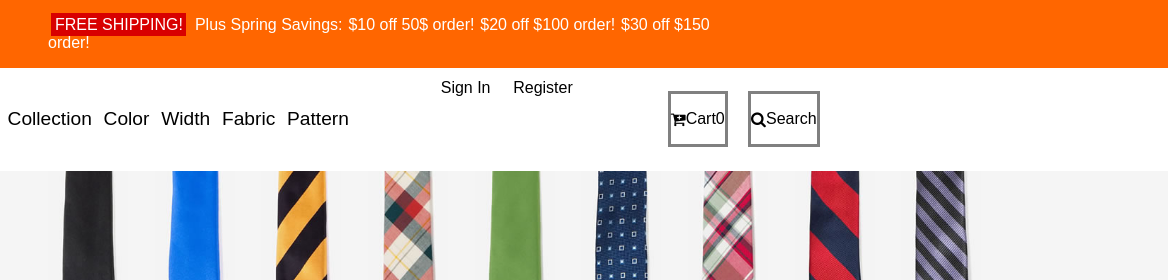
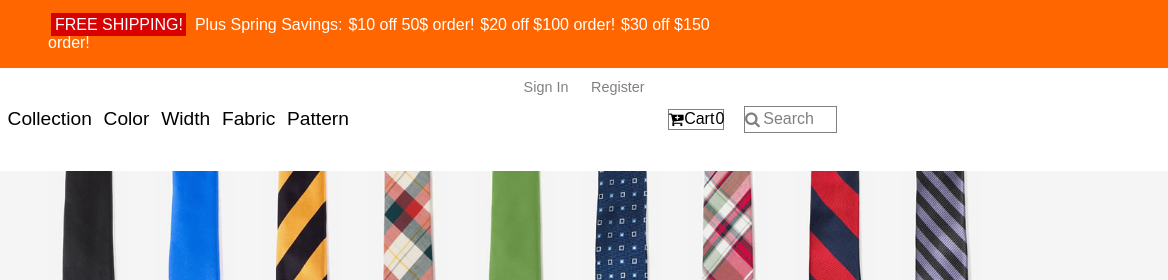
Before and after one commit to dukec85/04-mockup, a plain HTML site: page index.html in a window 1280 px wide. Shown: the top 280 px of the page, 112-1280 px from the left. Drawn offline with Linux system fonts and the light colour scheme.

Commit message:
revising

```diff
--- a/index.html
+++ b/index.html
@@ -1,11 +1,13 @@
 <!DOCTYPE html>
 <html>
+
 <head>
   <meta charset="utf-8">
   <link rel="stylesheet" href="style.css">
   <link rel="stylesheet" href="https://cdnjs.cloudflare.com/ajax/libs/font-awesome/4.6.3/css/font-awesome.css">
   <title>Mockup</title>
 </head>
+
 <body>
   <nav class="top-bar">
     <div class="container">
@@ -26,26 +28,30 @@
           <li class="options-item">Pattern</li>
         </ul>
       </div>
+
       <div class="sign">
         <p class="space">Sign In</p>
         <p class="space">Register</p>
       </div>
-          </nav>
+
     </div>
+
     <div class="bars-parent">
       <nav class="bars">
-          <div class ="cart">
+        <div class="cart">
           <i class="fa fa-cart-plus" aria-hidden="true"></i>
-            <p>Cart</p>
-            <p>0</p>
+          <p class="cart-elm">Cart</p>
+          <p class="cart-elm" "zero">0</p>
         </div>
         <div class="search">
           <i class="fa fa-search" aria-hidden="true"></i>
-          <p>Search</p>
+          <p class="search-elm text-grey">Search</p>
         </div>
       </nav>
     </div>
+
   </div>
+
   <nav class="ties">
     <div class="container">
       <div>
@@ -57,12 +63,12 @@
         <p class="text">Blue</p>
       </div>
       <div>
-          <img class="tie-image" src="img/collegiate@1.5x.jpg" ref"collegiate">
+        <img class="tie-image" src="img/collegiate@1.5x.jpg" ref "collegiate">
         <p>Collegiate</p>
       </div>
       <div>
-          <img class="tie-image" src="img/cotton@1.5x.jpg" ref"cotton">
-          <p class ="text">Cotton</p>
+        <img class="tie-image" src="img/cotton@1.5x.jpg" ref "cotton">
+        <p class="text">Cotton</p>
       </div>
       <div>
         <img class="tie-image" src="img/favorites@1.5x.jpg" ref="favorites">
@@ -109,7 +115,8 @@
     <nav class="story-box">
       <div class="story">
         <p>We started designing and selling neckties in 1971.
-      <br>After 44 years, we're still family-owned and operated.</br></p>
+          <br>After 44 years, we're still family-owned and operated.</br>
+        </p>
         <p class="blue">View our story</p>
       </div>
     </nav>
@@ -120,12 +127,13 @@
     <nav class="links">
       <p><strong>Weekly Pick</strong></p>
       <img class="small-box" src="img/plaid.jpg" ref="dumbtie">
-        <p class="blue">2' Blue, Black, Grey, Yellow and White<br>Cotton Madras Skinny Tie</br></p>
+      <p class="blue">2' Blue, Black, Grey, Yellow and White
+        <br>Cotton Madras Skinny Tie</br>
+      </p>
     </nav>
     <nav class="links">
       <p><strong>Loop Us In</strong></p>
-        <p class="small-text">Tightly knotted or hanging loose?
-          Fitted suit or selvedge deninim? Share your style with us</p>
+      <p class="small-text">Tightly knotted or hanging loose? Fitted suit or selvedge deninim? Share your style with us</p>
       <div class="media">
         <div class="icons"> <i class="fa fa-facebook" aria-hidden="true"></i></div>
         <div class="icons"> <i class="fa fa-pinterest-p" aria-hidden="true"></i></div>
@@ -135,7 +143,8 @@
     <nav class="links">
       <p><strong>The Quarterly</strong></p>
       <p class="small-text">Our newsletter is simple and brief for
-        <br>the hard-pressed gentleman</br></p>
+        <br>the hard-pressed gentleman</br>
+      </p>
       <p class="email">name@example.com</p>
       <p class="subscribe">Subscribe Me</p>
     </nav>
@@ -143,8 +152,8 @@
       <div>
         <p><strong>Style Guide</strong></p>
         <img class="small-box" src="img/style-guide@1.5x.jpg" ref="creepyguy">
-        <p class="small-text">There are eighty-five ways to <span class ="blue-style">knot a tie.</span>
-        We'll show you <span class="blue-style">the essentials</span></br></p>
+        <p class="small-text">There are eighty-five ways to <span class="blue-style">knot a tie.</span> We'll show you <span class="blue-style">the essentials</span></br>
+        </p>
       </div>
     </nav>
   </div>
@@ -197,4 +206,5 @@
   </div>
   </div>
 </body>
+
 </html>
--- a/style.css
+++ b/style.css
@@ -66,6 +66,8 @@ ul {
 .sign {
   display: flex;
   flex-direction: row;
+  justify-content: flex-end;
+  text-align: right;
   flex-wrap: nowrap;
   width: 30%;
 }
@@ -73,6 +75,8 @@ ul {
 .space {
   display: flex;
   flex-direction: row;
+  color: grey;
+  font-size: 0.9rem;
   margin: 5%;
 }
 
@@ -103,8 +107,8 @@ ul {
   align-items: center;
   margin: 2%;
   border: solid grey;
-  padding 0;
-  border-top:
+  border-width: 0.1rem;
+  padding 0 5%;
 }
 
 .search {
@@ -112,8 +116,29 @@ ul {
   flex-direction: row;
   align-items: center;
   margin: 2%;
+  padding: 0 5% 0 0;
   border: solid grey;
-  padding: 0;
+  border-width: 0.1rem;
+}
+
+.cart-elm {
+  margin: 1%;
+}
+
+.fa-search {
+  color: grey;
+}
+
+.zero {
+  text-shadow: grey;
+}
+
+.search-elm {
+  margin: 5%;
+}
+
+.text-grey {
+  color: grey;
 }
 
 .ties {
```
Lines whose indentation alone changed are shown as unchanged.
